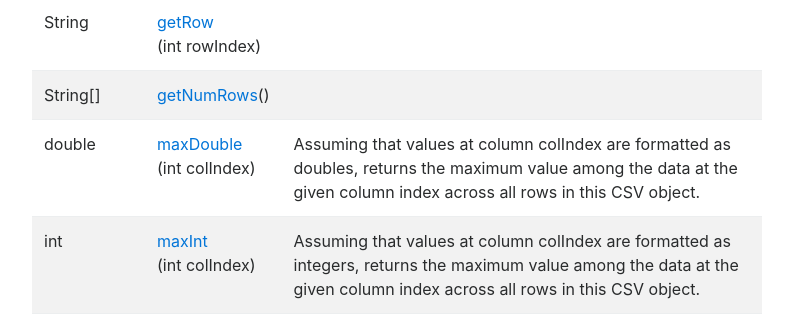
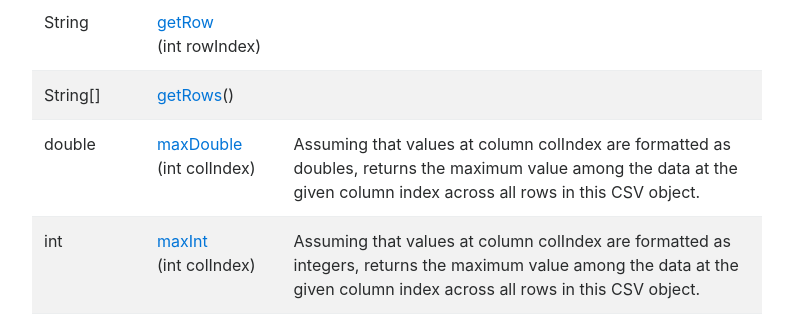
Before and after one commit to ucsd-cse8a-f18/ucsd-cse8a-f18.github.io, a Jekyll site: the page built from CSV.md, in a window 1280 px wide and 900 px high, scrolled down 390 px. Shown: the part 175-491 px from the top of the window, without its empty margins (243-1036 px from the left). Built offline with Jekyll 4.4.1, drawn with Linux system fonts in a browser that asks for light colours; nearby versions of some CDN libraries.

Commit message:
CSV documentation

```diff
--- a/CSV.md
+++ b/CSV.md
@@ -36,7 +36,7 @@ title: "Documentation for CSV.java"
 <td class="monospace">String</td><td class="monospace"><a href="#getRow">getRow</a><br>(int rowIndex)</td><td></td>
 </tr>
 <tr>
-<td class="monospace">String[]</td><td class="monospace"><a href="#getRows">getNumRows</a>()</td><td></td>
+<td class="monospace">String[]</td><td class="monospace"><a href="#getRows">getRows</a>()</td><td></td>
 </tr>
 <tr>
 <td class="monospace">double</td><td class="monospace"><a href="#maxDouble">maxDouble</a><br>(int colIndex)</td><td>Assuming that values at column colIndex are formatted as doubles, returns the maximum value among the data at the given column index across all rows in this CSV object.</td>
```
